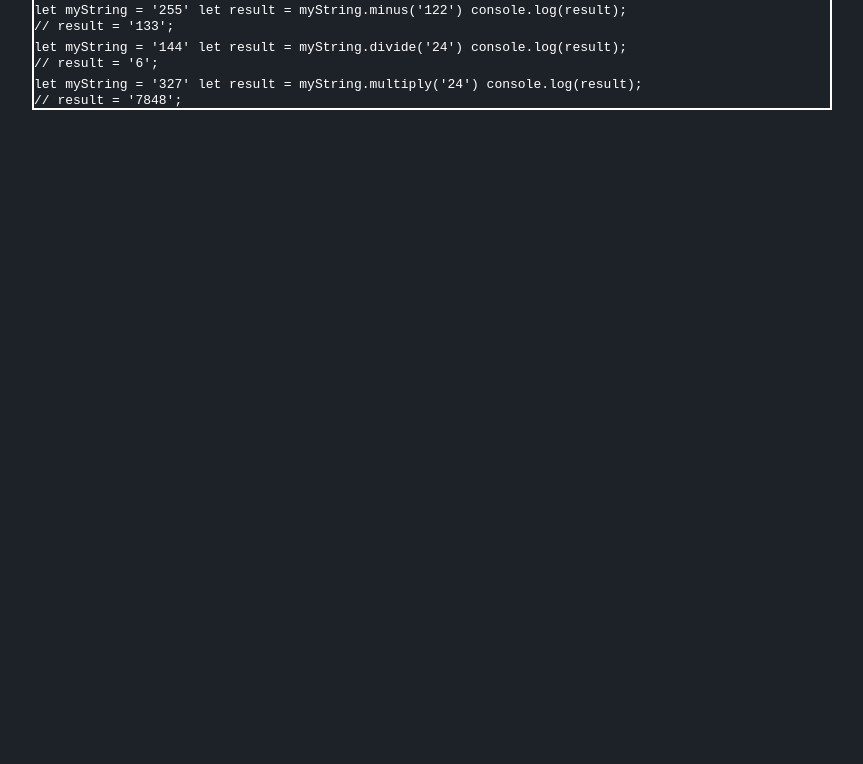
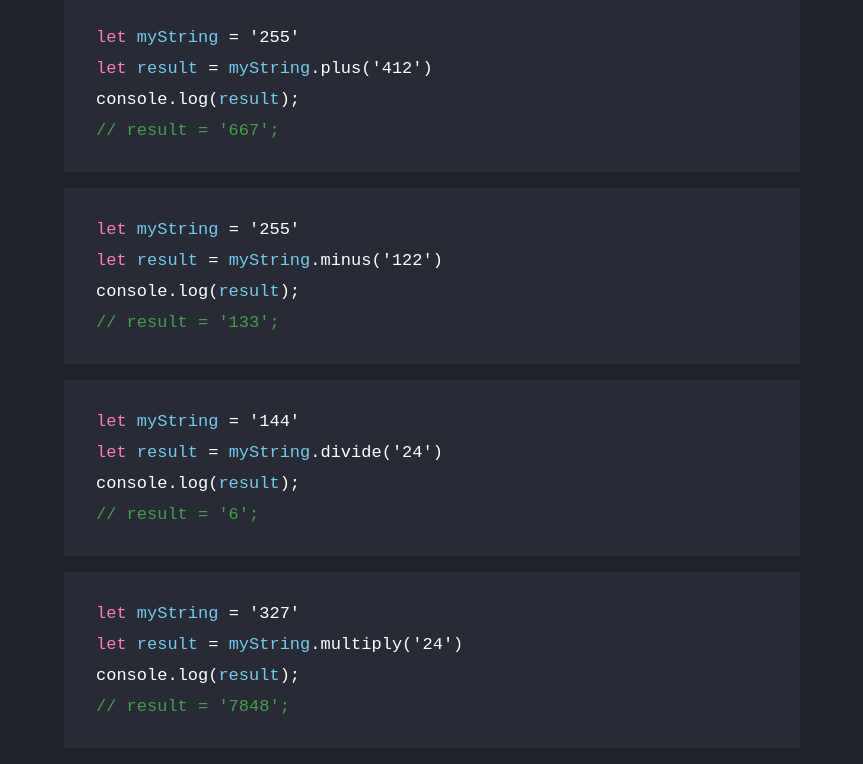
Before and after one commit to LucasMontecino/solvd-nodejs, a plain HTML site: page block-1/homework-1/index.html in a window 1280 px wide. Shown: the part 97-861 px from the top of the page, without its empty margins (208-1071 px from the left). Before the commit the page ends 800 px from the top, so only its background shows below. Drawn offline with nearby package versions, Linux system fonts and the light colour scheme.

Commit message:
Refactor CSS styles for layout and code presentation

```diff
--- a/block-1/homework-1/styles.css
+++ b/block-1/homework-1/styles.css
@@ -17,7 +17,6 @@ body {
     width: 80%;
     max-width: 800px;
     margin: 0 auto;
-    border: 2px solid #fff;
 }
 
 h1 {
@@ -25,4 +24,36 @@ h1 {
     text-align: center;
     font-weight: 600;
     letter-spacing: -1px;
+    padding-top: 16px;
+    margin-bottom: 22px;
 }
+
+.main {
+    display: flex;
+    flex-direction: column;
+    gap: 16px;
+    padding: 0 32px 16px;
+}
+
+.code {
+    border-radius: 4px;
+    background-color: #282A36;
+    padding: 32px;
+    display: flex;
+    flex-direction: column;
+    gap: 12px;
+    font-size: 17px;
+    font-weight: 500;
+}
+
+.text-comment {
+    color: #43a047;
+}
+
+.keyword {
+    color: #FF79C6;
+}
+
+.variable {
+    color: #71CBF0;
+}
```
